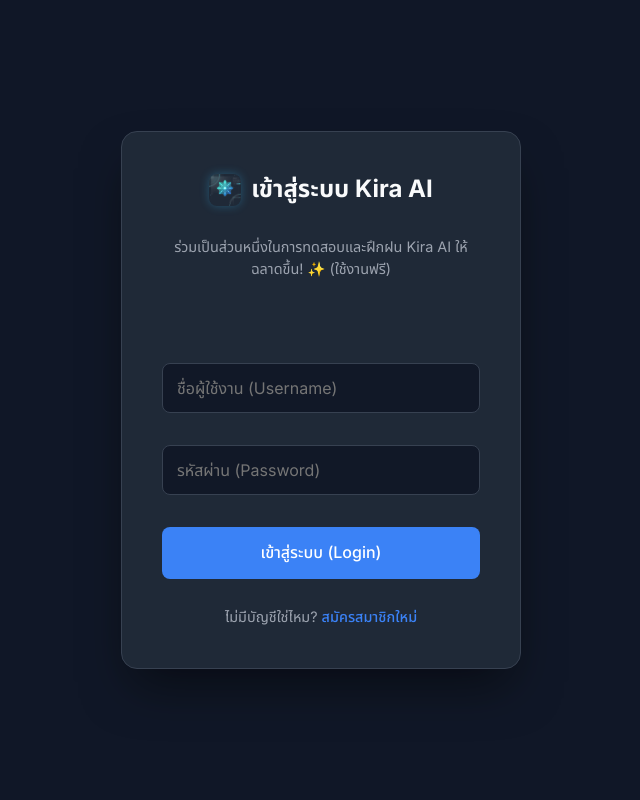
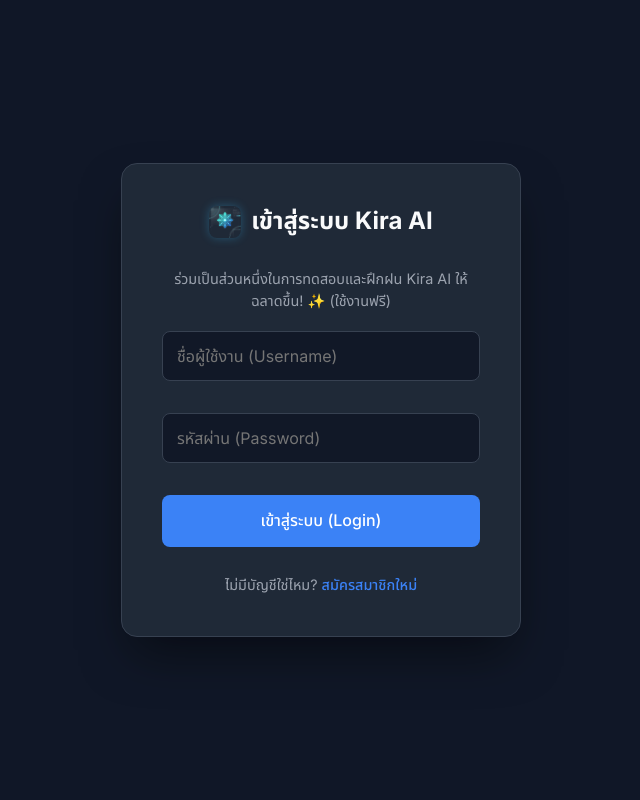
Before and after one commit to StarlightZipX/kira-public-engine, a FastAPI app: page / in a window 1280 px wide. Shown: the whole page, without its empty margins (319-959 px from the left). Run offline with FastAPI, Linux system fonts and the light colour scheme; some libraries are stand-ins or nearby versions.

Commit message:
Add files via upload

```diff
--- a/static/style.css
+++ b/static/style.css
@@ -662,12 +662,15 @@ textarea::placeholder {
     margin-bottom: 0.5rem;
 }
 
+.auth-error:empty {
+    display: none;
+}
+
 .auth-subtitle {
     text-align: center;
     color: var(--text-secondary);
     font-size: 0.9rem;
     margin-top: -0.5rem;
-    margin-bottom: 1rem;
     line-height: 1.5;
 }
 
```
